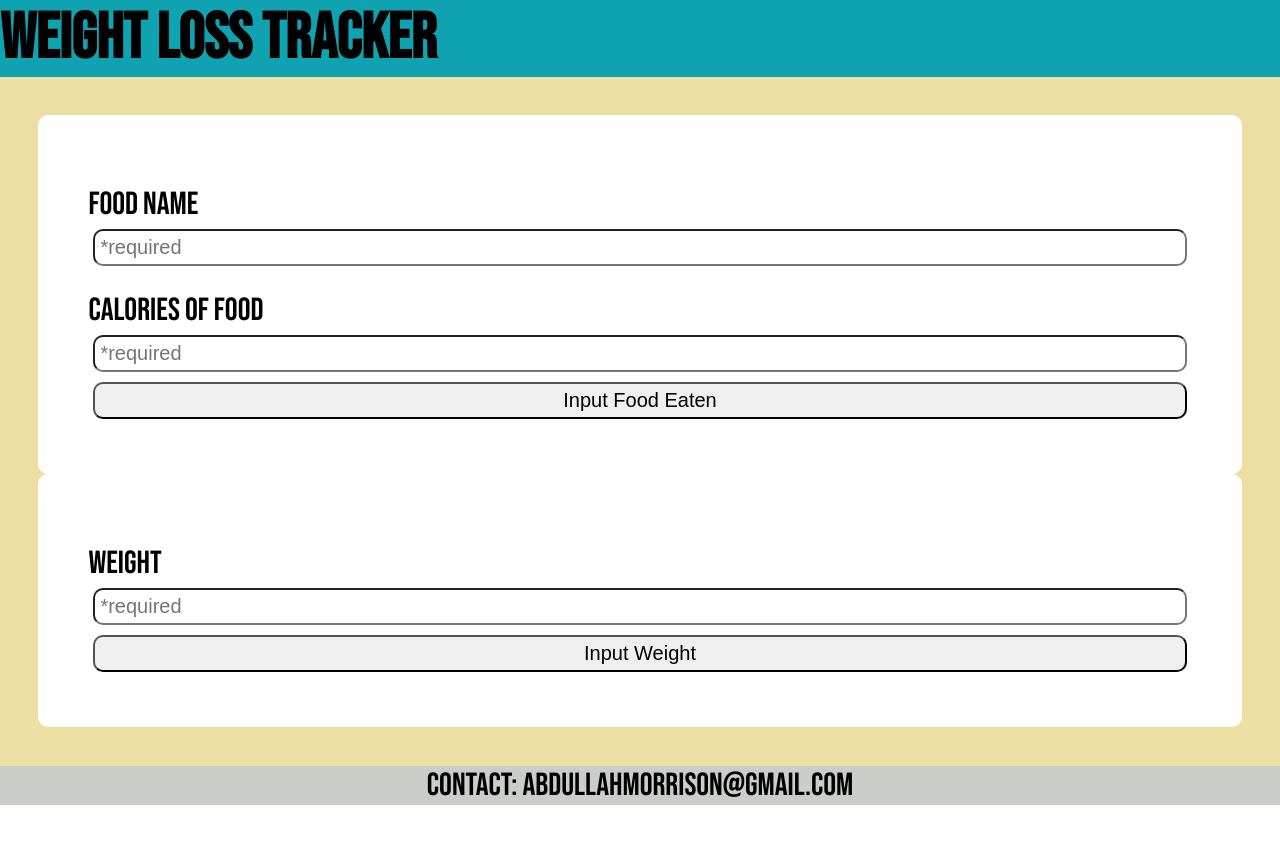
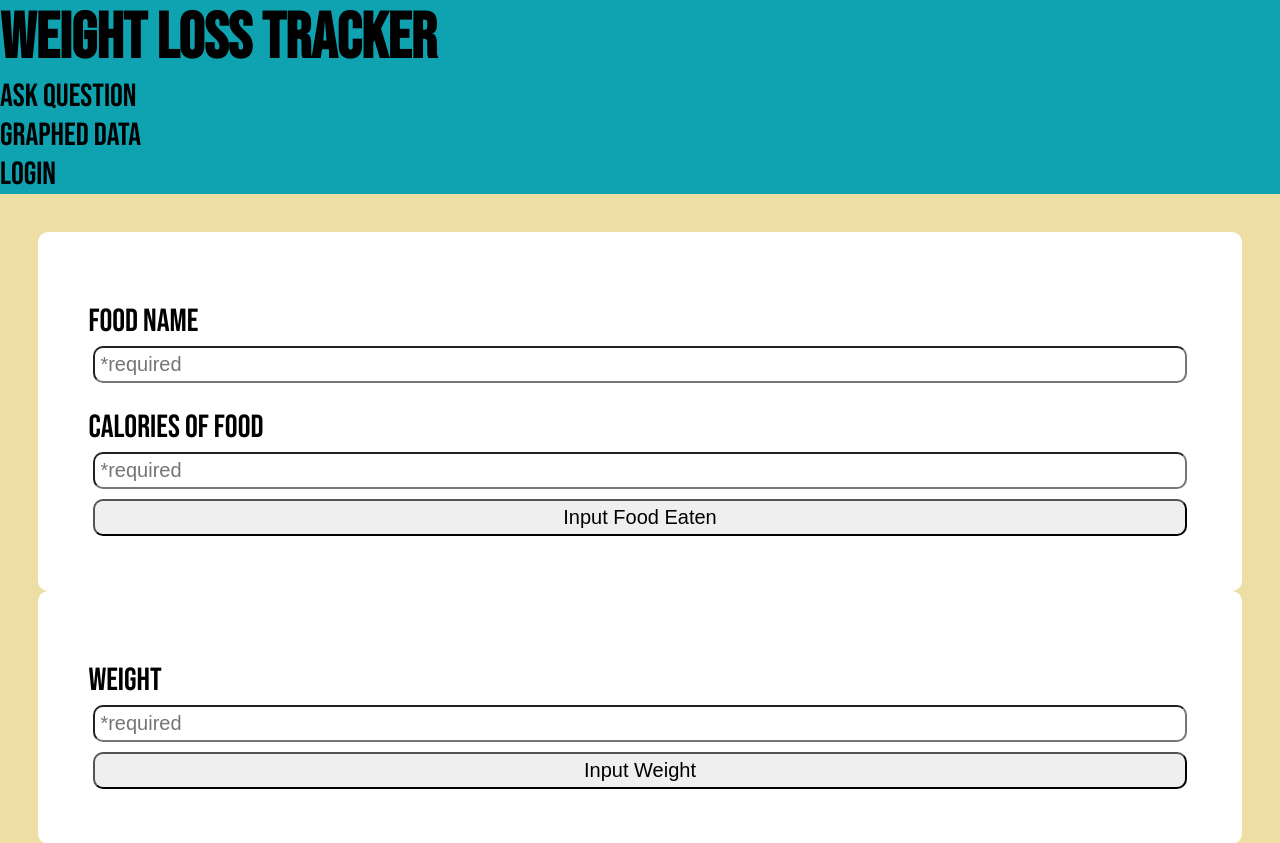
Before and after one commit to abdullahmorrison/WeightLossTracker, a PHP site: page / in a window 1280 px wide. Shown: the top 843 px of the page. Before the commit the page ends 805 px from the top, so only its background shows below. Run offline with PHP 8.4, Linux system fonts and the light colour scheme.

Commit message:
separated header and footer into page components

```diff
--- a/public/views/index.php
+++ b/public/views/index.php
@@ -14,9 +14,7 @@
     <title>Weight Loss Tracker</title>
 </head>
 <body>
-    <header>
-        <h1>Weight Loss Tracker</h1>
-    </header>
+    <?php include('pageComponents/header.php'); ?>
     <main>
         <form  action="" method="post">
             <label for="food">Food Name</label>
@@ -32,12 +30,6 @@
             <input id='wieght' type="text" placeholder="*required"/>
             <input type="submit" name="wieght" value="Input Weight"/><!-- DISABLE BUTTON ONCE CLICKED-->
         </form>
-    </main>
-    <footer>
-        Contact: abdullahmorrison@gmail.com
-    </footer>
-</body>
-</html>
         <?php
             /**
              * TODO: allow user to choose between kg and lbs. Convert it in the front-end.
@@ -49,3 +41,7 @@
                 addProgress($conn, $_POST['weight'], 12);
             }
         ?>
+    </main>
+    <?php include('pageComponents/footer.php'); ?>
+</body>
+</html>
--- /dev/null
+++ b/public/views/pageComponents/footer.php
@@ -0,0 +1,3 @@
+<footer>
+    Contact: abdullahmorrison@gmail.com
+</footer>
--- /dev/null
+++ b/public/views/pageComponents/header.php
@@ -0,0 +1,8 @@
+<header>
+    <ul>
+        <li><h1>Weight Loss Tracker</h1></li>
+        <li>Ask Question</li>
+        <li>Graphed Data</li>
+        <li>Login</li>
+    </ul>
+</header>
```
Lines whose indentation alone changed are shown as unchanged.
